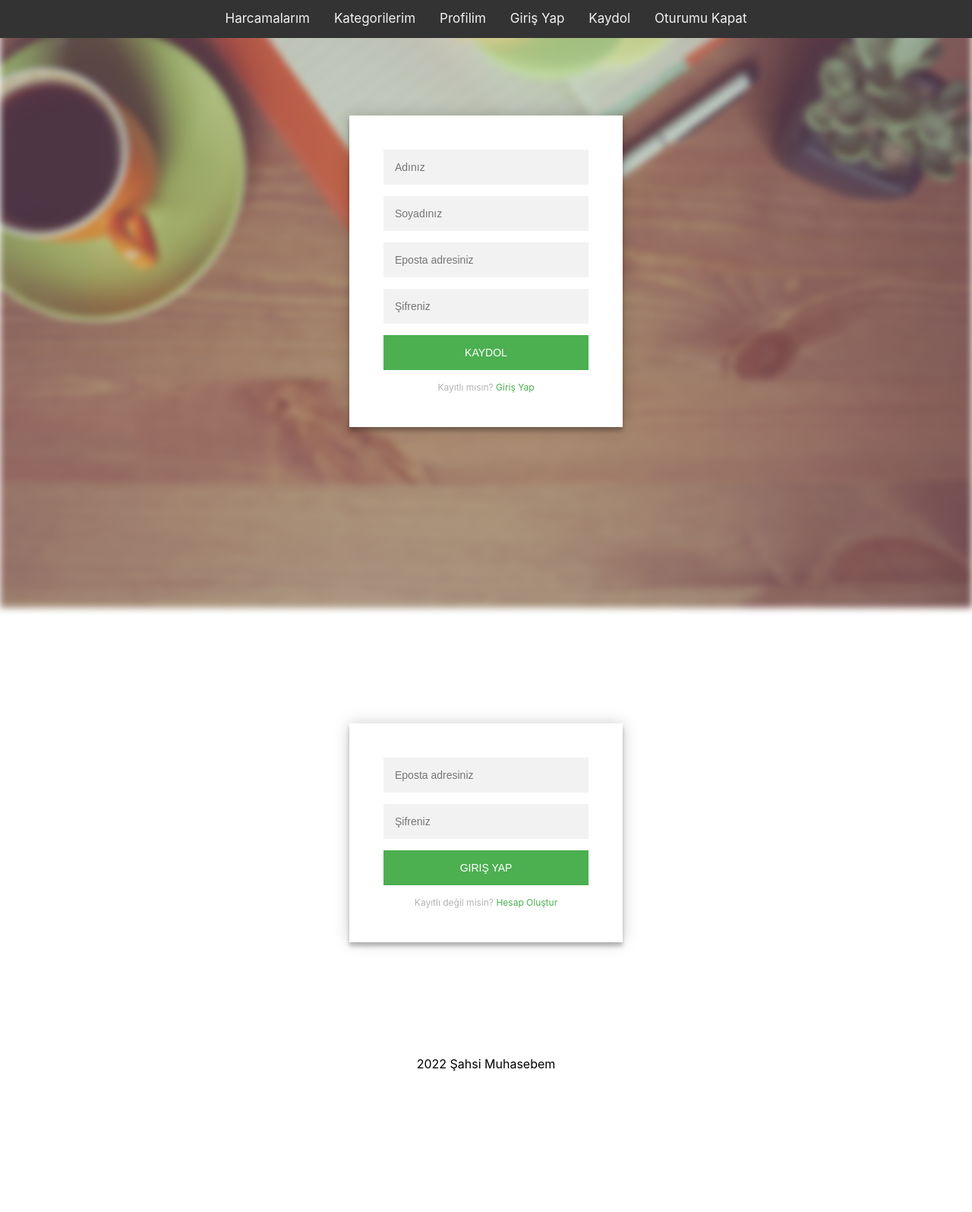
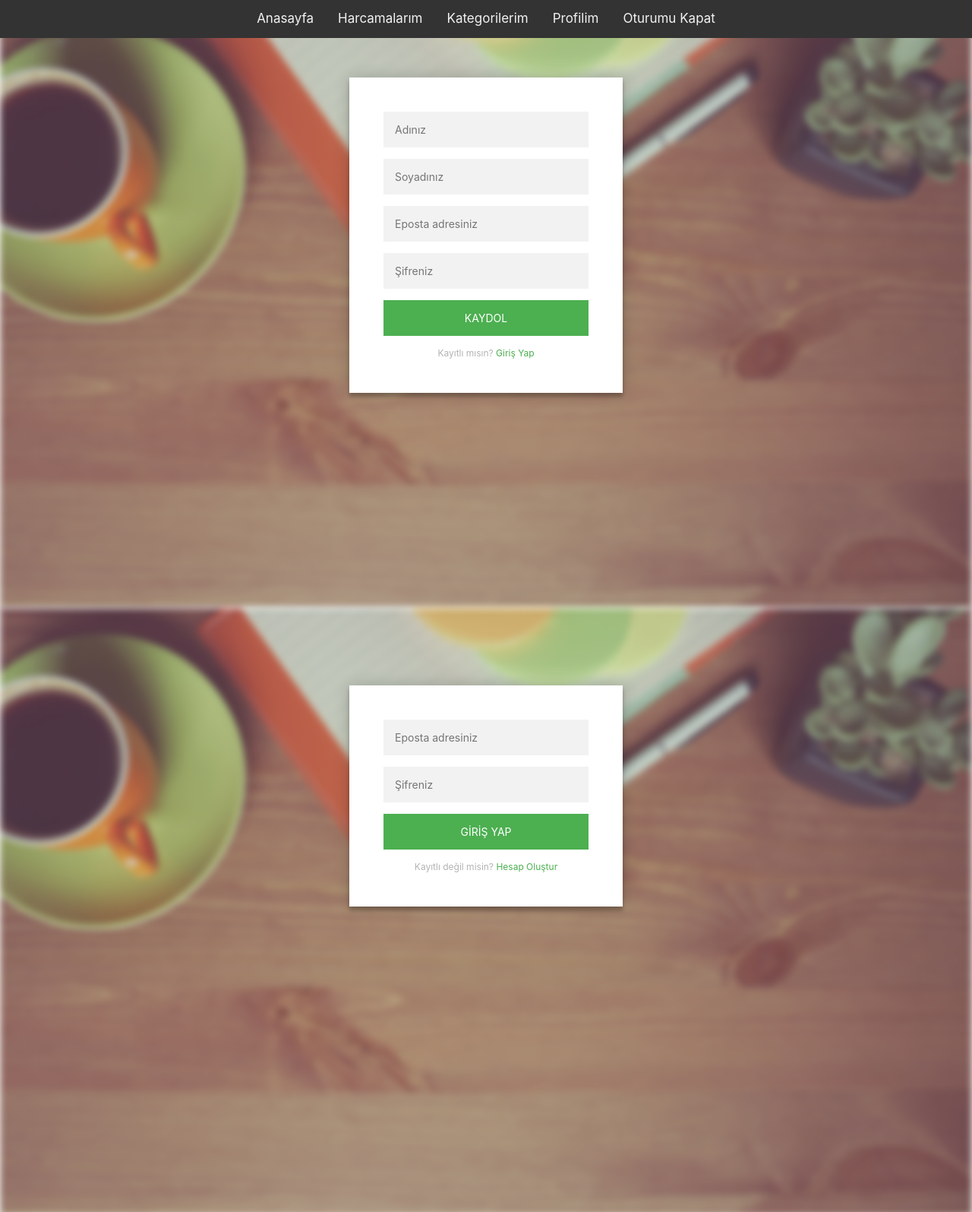
Before and after one commit to eharuncan/ExamplePersonalAccountingTS, a website built with webpack: page public/index.html in a window 1280 px wide. Shown: the top 1595 px of the page at 76% size. Before the commit the page ends 1410 px from the top, so only its background shows below. Built offline with nearby package versions, Linux system fonts and the light colour scheme.

Commit message:
tamamlandı

```diff
--- a/public/index.html
+++ b/public/index.html
@@ -1,5 +1,5 @@
 <!DOCTYPE html>
-<html lang="en">
+<html lang="tr">
 
 <head>
   <meta charset="UTF-8" />
@@ -16,10 +16,10 @@
 <body>
   <header class="header">
     <div class="navbar">
+      <a href="#">Anasayfa</a>
       <div class="dropdown">
         <a href="#home" class="dropbtn">Harcamalarım</a>
         <div class="dropdown-content">
-          <a href="#home">Göster</a>
           <a href="#home">Ekle</a>
           <a href="#home">Düzenle</a>
           <a href="#home">Sil</a>
@@ -28,7 +28,6 @@
       <div class="dropdown">
         <a href="#home" class="dropbtn">Kategorilerim</a>
         <div class="dropdown-content">
-          <a href="#home">Göster</a>
           <a href="#home">Ekle</a>
           <a href="#home">Düzenle</a>
           <a href="#home">Sil</a>
@@ -37,49 +36,44 @@
       <div class="dropdown">
         <a href="#home" class="dropbtn">Profilim</a>
         <div class="dropdown-content">
-          <a href="#home">Göster</a>
           <a href="#home">Düzenle</a>
         </div>
       </div>
-      <a href="#login-page">Giriş Yap</a>
-      <a href="#register-page">Kaydol</a>
       <a href="#contact">Oturumu Kapat</a>
     </div>
   </header>
 
-
-
   <div id="register-page" class="page">
-    <div id="login-bg"></div>
+    <div id="register-bg" style="background-image: url('/public/assets/background.jpg');"></div>
     <div class="login-page">
       <div class="form">
         <form class="register-form">
-          <input type="text" placeholder="Adınız"/>
-          <input type="text" placeholder="Soyadınız"/>
-          <input type="text" placeholder="Eposta adresiniz"/>
-          <input type="password" placeholder="Şifreniz"/>
+          <input type="text" placeholder="Adınız" />
+          <input type="text" placeholder="Soyadınız" />
+          <input type="text" placeholder="Eposta adresiniz" />
+          <input type="password" placeholder="Şifreniz" />
           <button>Kaydol</button>
-          <p class="message">Kayıtlı mısın? <a href="#">Giriş Yap</a></p>
+          <p class="message">Kayıtlı mısın? <a href="#login-page">Giriş Yap</a></p>
         </form>
       </div>
     </div>
   </div>
 
-
+  <div id="login-page" class="page">
+    <div id="login-bg" style="background-image: url('/public/assets/background.jpg');"></div>
     <div class="login-page">
       <div class="form">
         <form class="login-form">
-      <input type="text" placeholder="Eposta adresiniz"/>
-      <input type="password" placeholder="Şifreniz"/>
+          <input type="text" placeholder="Eposta adresiniz" />
+          <input type="password" placeholder="Şifreniz" />
           <button>Giriş Yap</button>
-      <p class="message">Kayıtlı değil misin? <a href="#">Hesap Oluştur</a></p>
+          <p class="message">Kayıtlı değil misin? <a href="#register-page">Hesap Oluştur</a></p>
         </form>
       </div>
     </div>
+  </div>
 
-  <footer class="footer">
-    2022 Şahsi Muhasebem
-  </footer>
+  <footer class="footer">2022 Şahsi Muhasebem</footer>
 </body>
 
 </html>
--- a/public/static/css/style.css
+++ b/public/static/css/style.css
@@ -4,6 +4,8 @@
   top: 0;
   left: 0;
   position: relative;
+  font-family: -apple-system, BlinkMacSystemFont, "Segoe UI", Roboto, Oxygen,
+    Ubuntu, Cantarell, "Open Sans", "Helvetica Neue", sans-serif;
 }
 
 html {
@@ -12,11 +14,8 @@ html {
 }
 
 body {
-  margin-top: 50px;
   width: 100%;
   height: 100%;
-  font-family: -apple-system, BlinkMacSystemFont, "Segoe UI", Roboto, Oxygen,
-    Ubuntu, Cantarell, "Open Sans", "Helvetica Neue", sans-serif;
 }
 
 .navbar {
@@ -73,13 +72,11 @@ body {
   height: 100%;
 }
 
-#login-bg {
+#register-bg, #login-bg {
   position: absolute;
-  background-image: url('/public/assets/background.jpg');
   background-size: cover;
   width: 100%;
   height: 100%;
-  margin-top: -50px;
   filter: blur(5px);
 }
 
```
Lines whose indentation alone changed are shown as unchanged.
